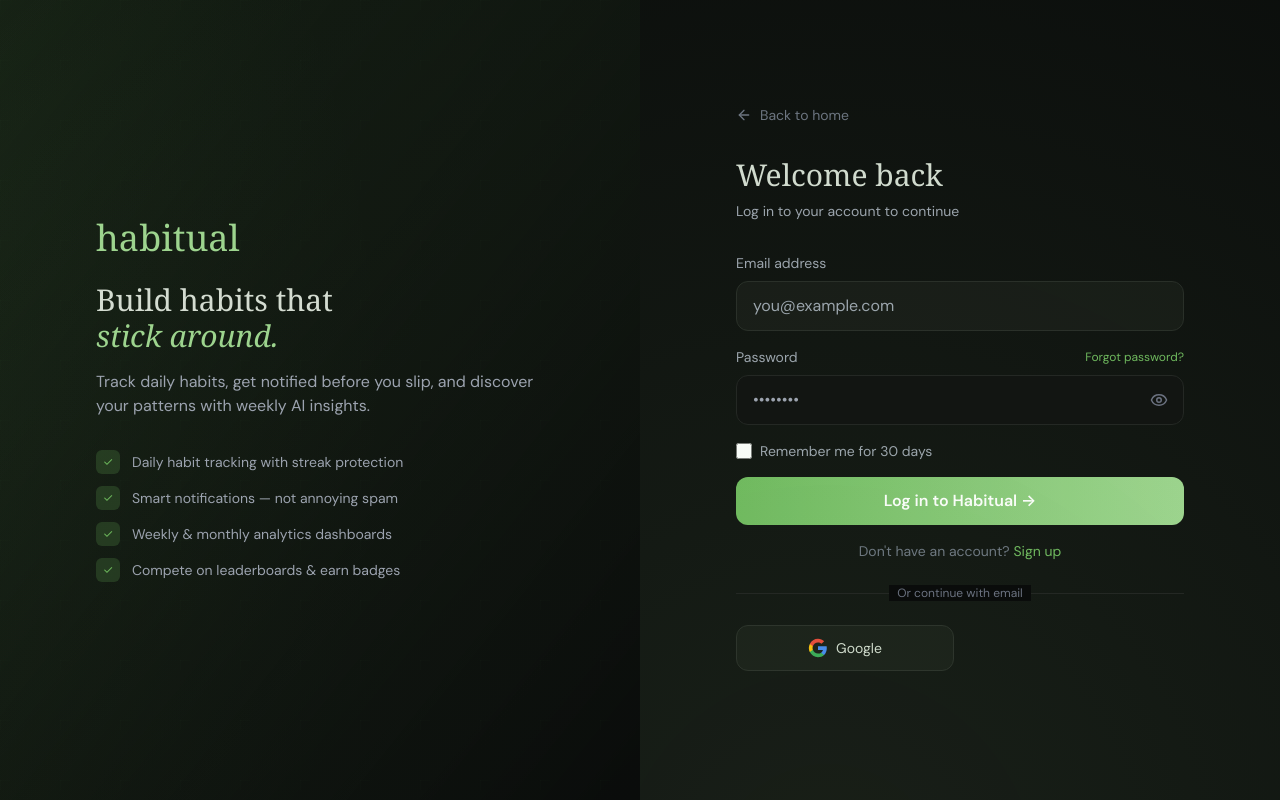
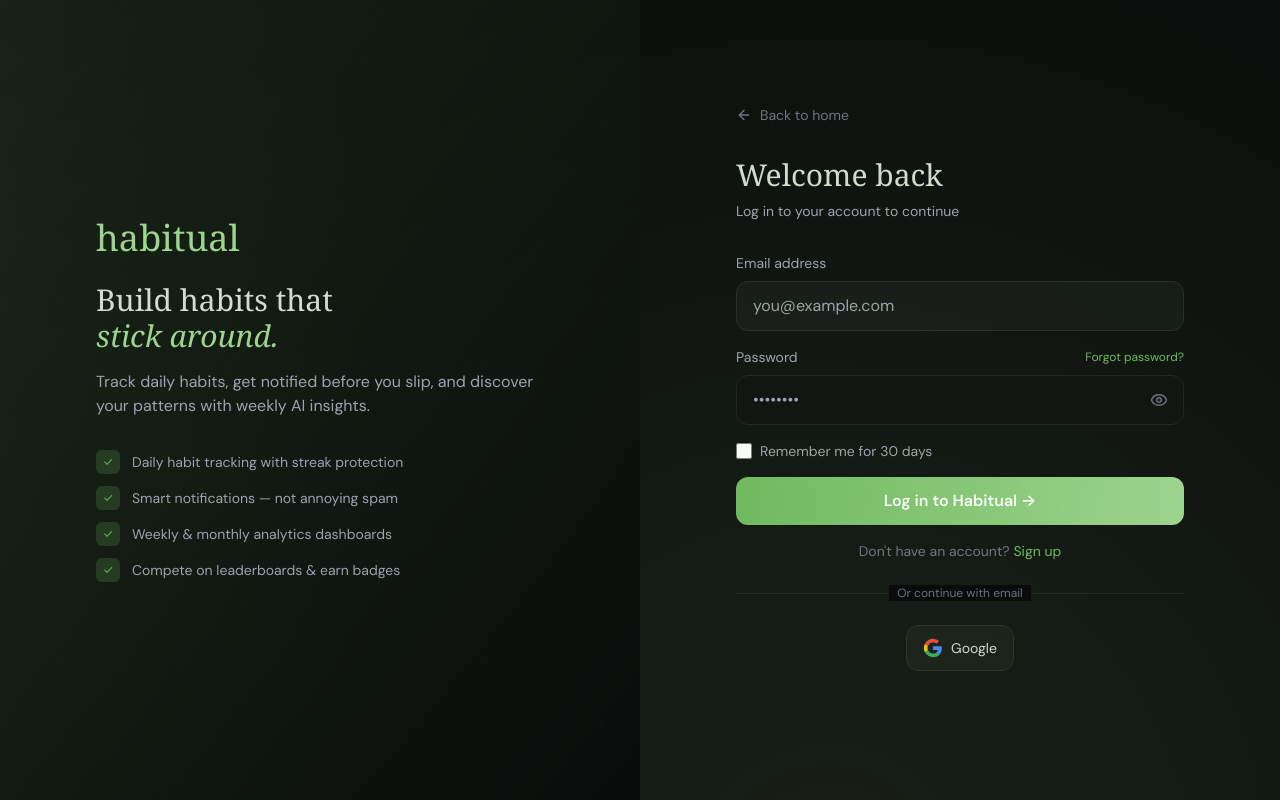
Before and after one commit to aditi2605/habitual, a React (Create React App) app in the folder frontend/: page /login in a window 1280 px wide. Built offline with nearby package versions, Linux system fonts and the light colour scheme; no server answers.

Commit message:
fix Dashboard imports

```diff
--- a/frontend/src/pages/Dashboard.jsx
+++ b/frontend/src/pages/Dashboard.jsx
@@ -316,7 +316,7 @@
           </div>
           <h1 className="text-4xl font-serif leading-tight">
             Good {new Date().getHours() < 12 ? 'morning' : new Date().getHours() < 18 ? 'afternoon' : 'evening'},
-            <span className="text-green-light"> {user?.first_name}</span>
+            <span className="text-green-light"> {user?.first_name} !</span>
           </h1>
         </div>
 
--- a/frontend/src/pages/Login.jsx
+++ b/frontend/src/pages/Login.jsx
@@ -206,7 +206,7 @@
           )}
 
            {/* Social Login Buttons */}
-          <div className="grid grid-cols-2 gap-3 mb-6 align-center items-center justify-center">
+          <div className="flex justify-center mb-6">
             <button
               onClick={handleGoogleLogin}
               className="flex items-center justify-center gap-2 px-4 py-3 bg-surface border border-border rounded-xl hover:border-green transition align-center items-center justify-center"
--- a/frontend/src/pages/Signup.jsx
+++ b/frontend/src/pages/Signup.jsx
@@ -331,7 +331,7 @@
           )}
 
            {/* Social Login Buttons */}
-          <div className="grid grid-cols-2 gap-3 mb-6 align-center items-center justify-center">
+          <div className="flex justify-center mb-6">
             <button
               onClick={handleGoogleSignup}
               className="flex items-center justify-center gap-2 px-4 py-3 bg-surface border border-border rounded-xl hover:border-green transition align-center items-center justify-center"
```
